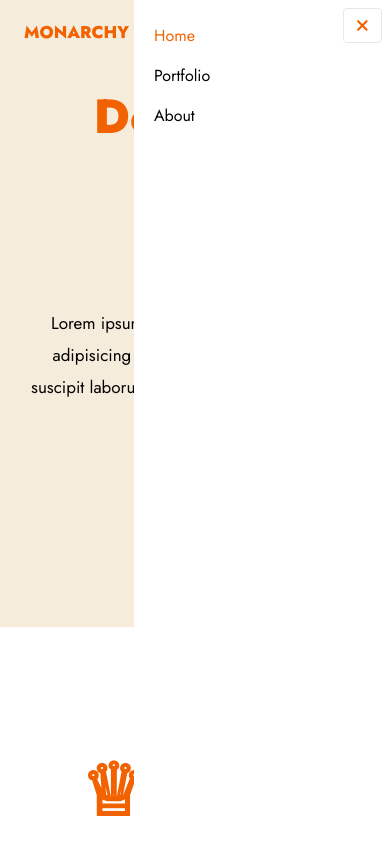
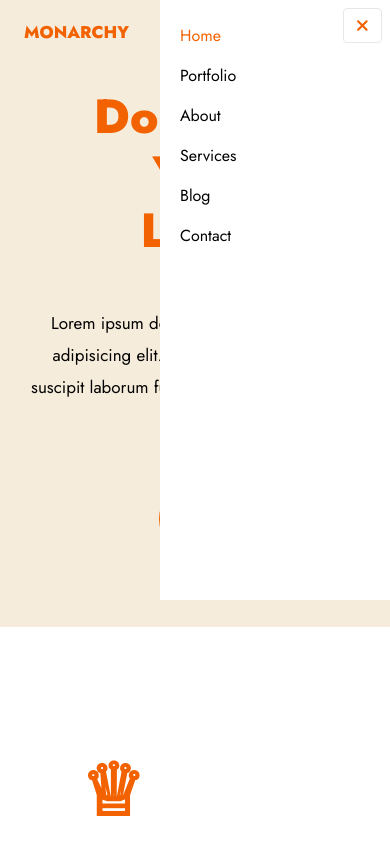
Before and after one commit to solomon-mh/regalcanvas, a React (Vite) app: page / in a window 390 px wide. Both pictures are taken after a click on the button 361 px from the left and 25 px from the top of the page. Shown: the top 844 px of the page. Built offline with nearby package versions, Linux system fonts and the light colour scheme.

Commit message:
working on RWD ...

```diff
--- a/src/components/NavBar.jsx
+++ b/src/components/NavBar.jsx
@@ -101,9 +101,9 @@ export default function NavBar() {
       {/* Mobile menu */}
       {menuOpen && (
         <div
-          className={`md:hidden fixed right-0 bg-white mx-0 px-2 py-4 transition-all duration-700 ${
-            menuOpen ? "w-64" : "w-0"
-          } h-full`}
+          className={`z-30 md:hidden fixed right-0 bg-white mx-0 px-2 py-4 ${
+            menuOpen ? "w-[230px]" : "w-0"
+          } h-[600px]`}
         >
           <Link
             className={`nav_links ${
@@ -126,7 +126,7 @@ export default function NavBar() {
           <Link
             className={`nav_links ${
               activeLink === "/About" ? "active-link-sm" : ""
-            } h-full`}
+            }`}
             to='/About'
             onClick={() => handleLinkClick("/About")}
           >
```
